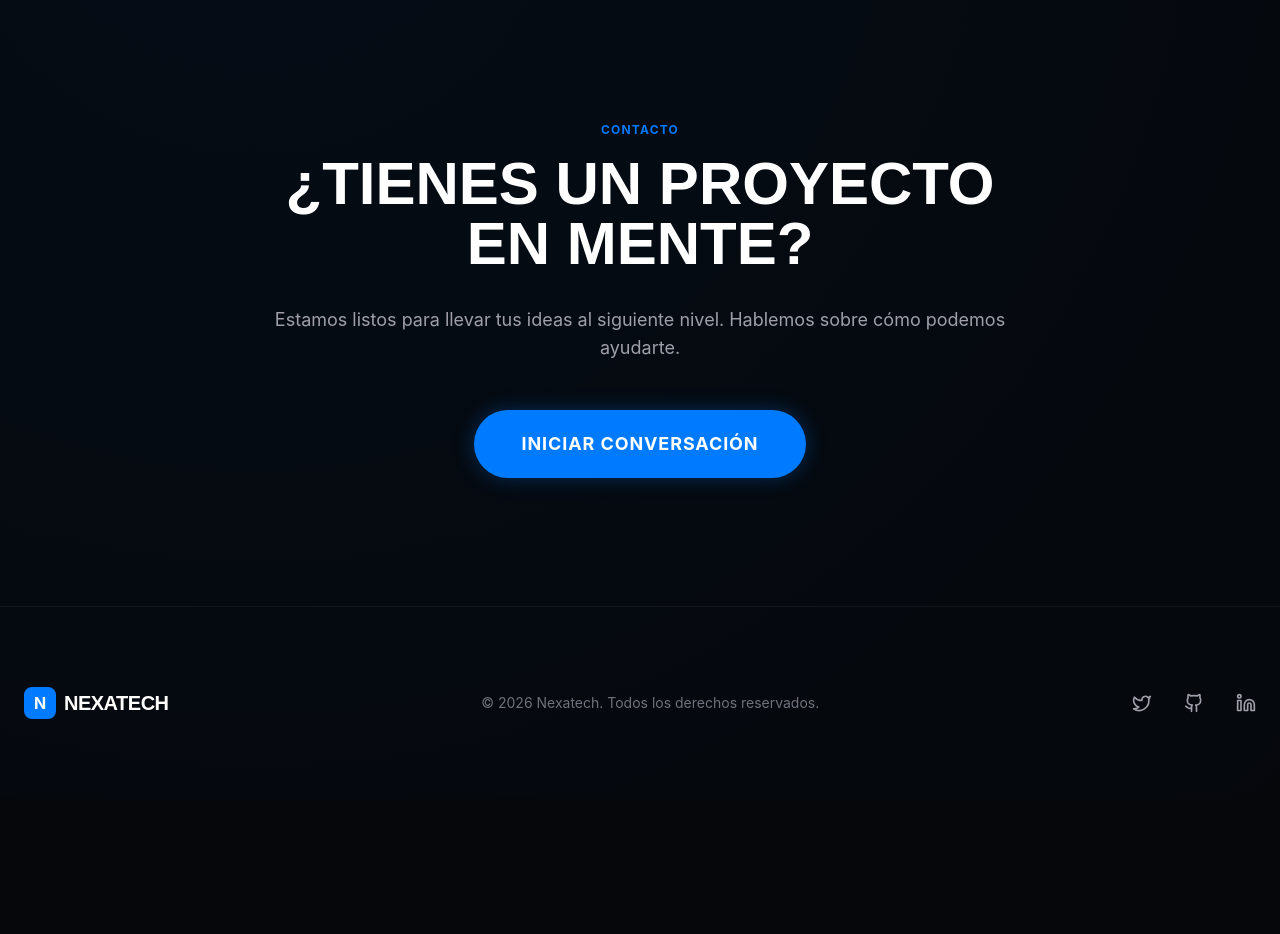
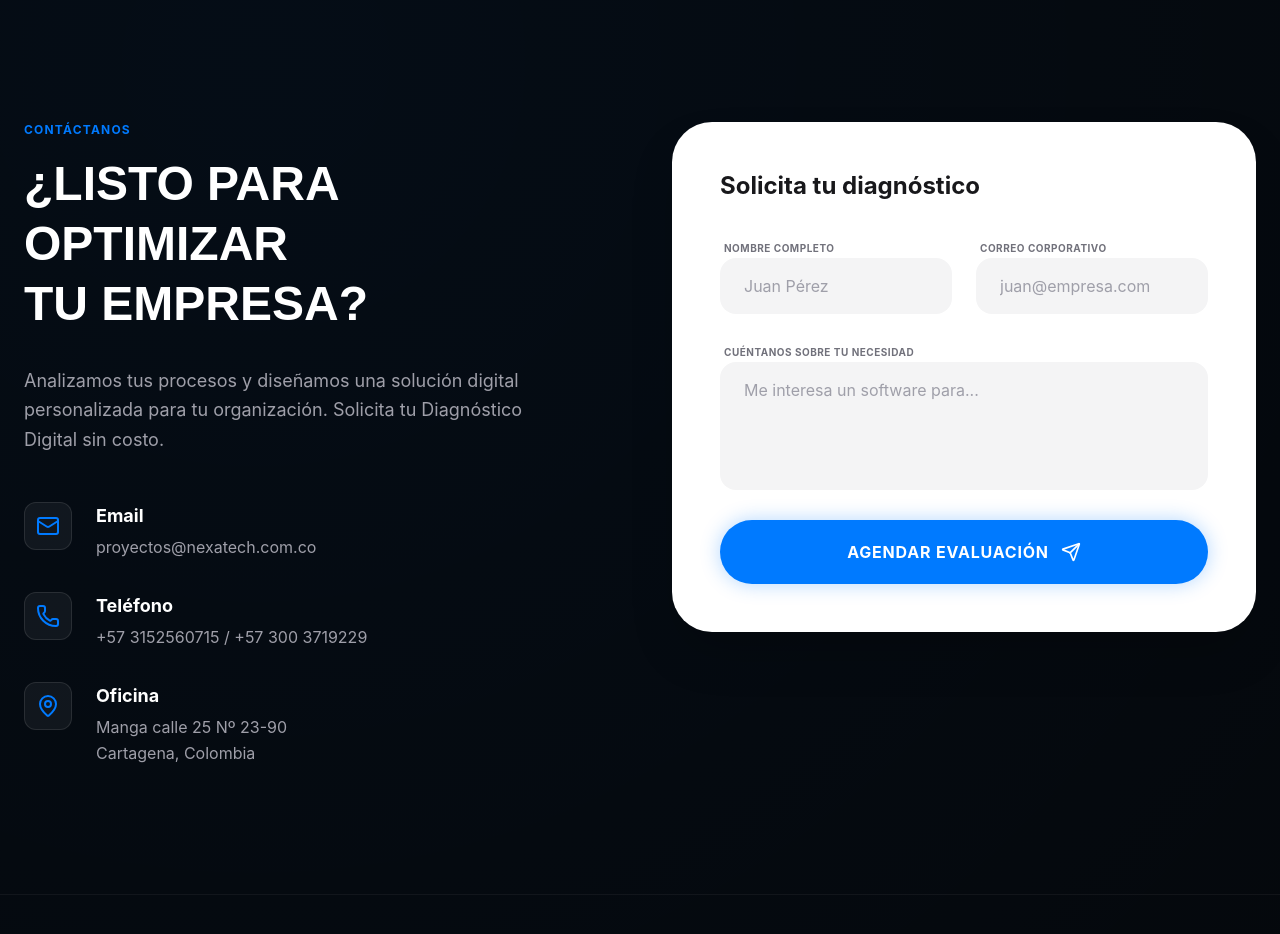
Before and after one commit to Proyectos-Nexatech/portafolio, a React (Vite) app: page / in a window 1280 px wide. Shown: the part 4040-4974 px from the top of the page. Before the commit the page ends 4839 px from the top, so only its background shows below. Built offline with nearby package versions, Linux system fonts and the light colour scheme.

Commit message:
Update contact section with form and info

```diff
--- a/src/App.tsx
+++ b/src/App.tsx
@@ -5,7 +5,7 @@
 
 import React from 'react';
 import { motion } from 'motion/react';
-import { ArrowUpRight, Github, Instagram, Linkedin, Twitter, LayoutGrid, ShieldCheck, Zap, Menu, X } from 'lucide-react';
+import { ArrowUpRight, Github, Instagram, Linkedin, Twitter, LayoutGrid, ShieldCheck, Zap, Menu, X, Mail, Phone, MapPin, Send } from 'lucide-react';
 import proyectosData from './proyectos.json';
 
 interface Proyecto {
@@ -277,13 +277,84 @@ export default function App() {
 
       {/* Contact Section */}
       <section id="contact" className="py-32 px-6">
-        <div className="max-w-3xl mx-auto text-center">
-          <span className="text-accent text-xs font-bold uppercase tracking-widest mb-4 block">Contacto</span>
-          <h2 className="text-4xl md:text-6xl font-bold font-display mb-8">¿TIENES UN PROYECTO EN MENTE?</h2>
-          <p className="text-zinc-400 text-lg mb-12">
-            Estamos listos para llevar tus ideas al siguiente nivel. Hablemos sobre cómo podemos ayudarte.
-          </p>
-          <button className="btn-primary px-12 py-5 text-lg">Iniciar Conversación</button>
+        <div className="max-w-7xl mx-auto">
+          <div className="grid lg:grid-cols-2 gap-16 items-start">
+            {/* Left Content */}
+            <motion.div
+              initial={{ opacity: 0, x: -30 }}
+              whileInView={{ opacity: 1, x: 0 }}
+              viewport={{ once: true }}
+            >
+              <span className="text-accent text-xs font-bold uppercase tracking-widest mb-4 block">Contáctanos</span>
+              <h2 className="text-4xl md:text-5xl font-bold font-display mb-8 leading-tight uppercase">
+                ¿Listo para Optimizar <br /> tu Empresa?
+              </h2>
+              <p className="text-zinc-400 text-lg mb-12 max-w-lg leading-relaxed">
+                Analizamos tus procesos y diseñamos una solución digital personalizada para tu organización. Solicita tu Diagnóstico Digital sin costo.
+              </p>
+
+              <div className="space-y-8">
+                {[
+                  { icon: Mail, label: 'Email', value: 'proyectos@nexatech.com.co' },
+                  { icon: Phone, label: 'Teléfono', value: '+57 3152560715 / +57 300 3719229' },
+                  { icon: MapPin, label: 'Oficina', value: 'Manga calle 25 Nº 23-90\nCartagena, Colombia' },
+                ].map((item, i) => (
+                  <div key={i} className="flex gap-6 items-start">
+                    <div className="w-12 h-12 bg-white/5 rounded-xl flex items-center justify-center text-accent shrink-0 border border-white/10">
+                      <item.icon size={24} />
+                    </div>
+                    <div>
+                      <h4 className="font-bold text-white text-lg mb-1">{item.label}</h4>
+                      <p className="text-zinc-400 whitespace-pre-line leading-relaxed">{item.value}</p>
+                    </div>
+                  </div>
+                ))}
+              </div>
+            </motion.div>
+
+            {/* Right Form */}
+            <motion.div
+              initial={{ opacity: 0, x: 30 }}
+              whileInView={{ opacity: 1, x: 0 }}
+              viewport={{ once: true }}
+              className="bg-white rounded-[40px] p-8 md:p-12 shadow-2xl"
+            >
+              <h3 className="text-2xl font-bold text-zinc-900 mb-8">Solicita tu diagnóstico</h3>
+              <form className="space-y-6" onSubmit={(e) => e.preventDefault()}>
+                <div className="grid sm:grid-cols-2 gap-6">
+                  <div className="space-y-2">
+                    <label className="text-[10px] font-bold uppercase tracking-wider text-zinc-500 ml-1">Nombre Completo</label>
+                    <input
+                      type="text"
+                      placeholder="Juan Pérez"
+                      className="w-full bg-zinc-100 border-none rounded-2xl px-6 py-4 text-zinc-900 placeholder:text-zinc-400 focus:ring-2 focus:ring-accent outline-none transition-all"
+                    />
+                  </div>
+                  <div className="space-y-2">
+                    <label className="text-[10px] font-bold uppercase tracking-wider text-zinc-500 ml-1">Correo Corporativo</label>
+                    <input
+                      type="email"
+                      placeholder="juan@empresa.com"
+                      className="w-full bg-zinc-100 border-none rounded-2xl px-6 py-4 text-zinc-900 placeholder:text-zinc-400 focus:ring-2 focus:ring-accent outline-none transition-all"
+                    />
+                  </div>
+                </div>
+
+                <div className="space-y-2">
+                  <label className="text-[10px] font-bold uppercase tracking-wider text-zinc-500 ml-1">Cuéntanos sobre tu necesidad</label>
+                  <textarea
+                    rows={4}
+                    placeholder="Me interesa un software para..."
+                    className="w-full bg-zinc-100 border-none rounded-2xl px-6 py-4 text-zinc-900 placeholder:text-zinc-400 focus:ring-2 focus:ring-accent outline-none transition-all resize-none"
+                  ></textarea>
+                </div>
+
+                <button type="submit" className="w-full btn-primary py-5 text-base flex items-center justify-center gap-3">
+                  Agendar Evaluación <Send size={20} />
+                </button>
+              </form>
+            </motion.div>
+          </div>
         </div>
       </section>
 
```
